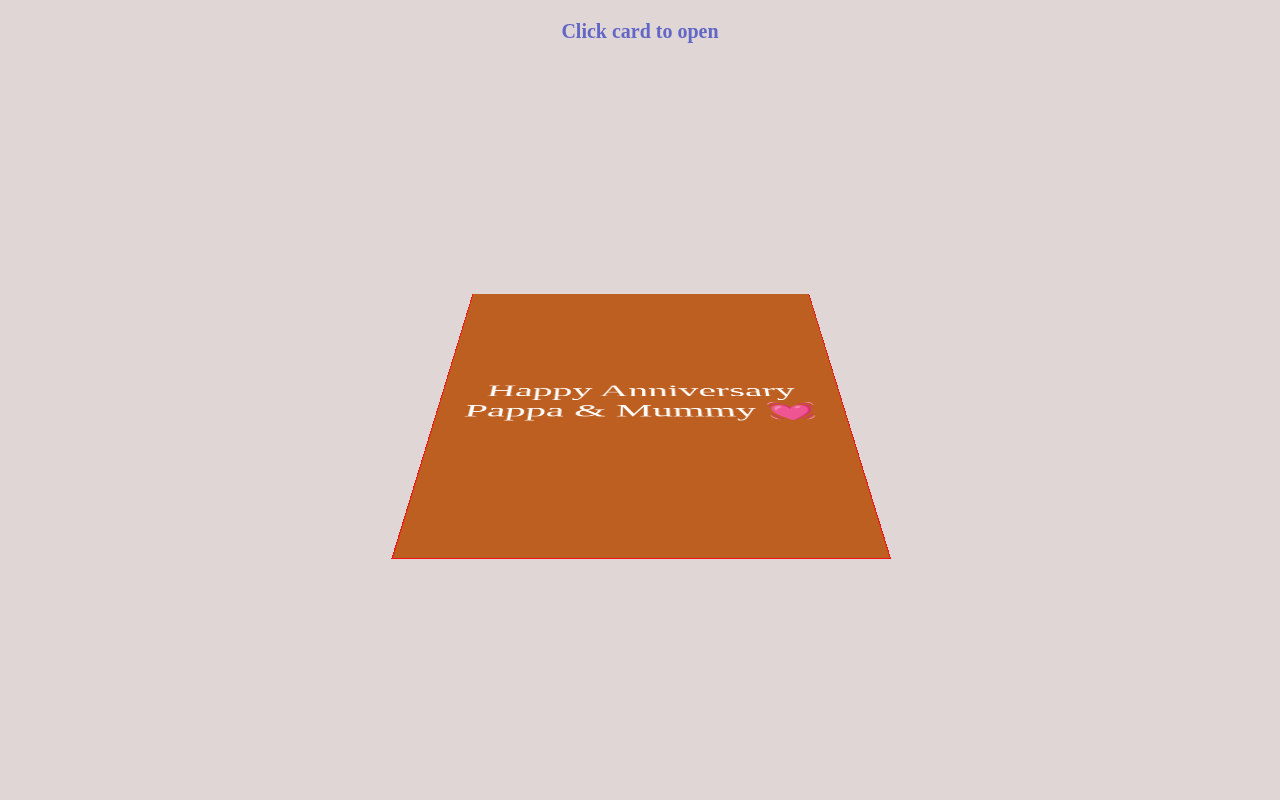
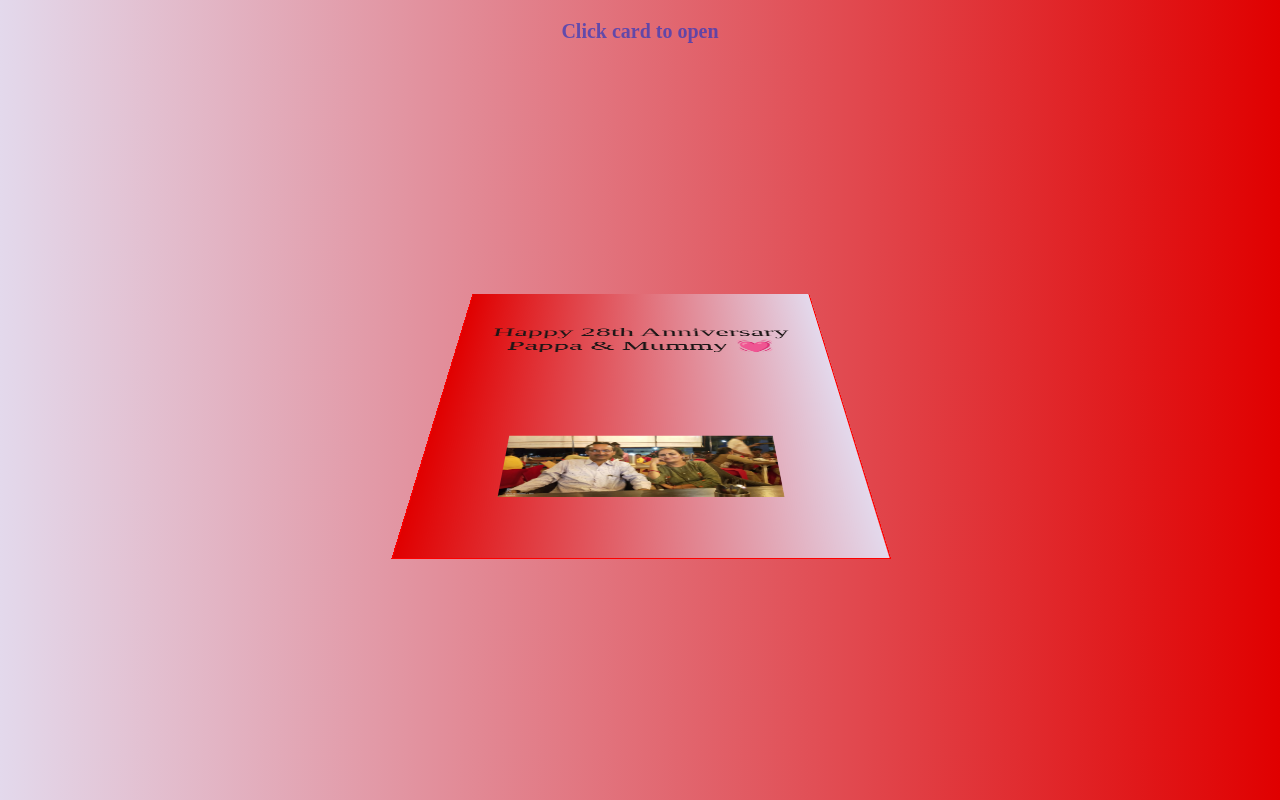
Before and after one commit to HAP28/SAP-ASP-Anniversary, a plain HTML site: page index.html in a window 1280 px wide. Drawn offline with Linux system fonts and the light colour scheme.

Commit message:
updated files

```diff
--- a/index.css
+++ b/index.css
@@ -1,13 +1,15 @@
 body {
   text-align: center;
-  background: rgb(224, 214, 214);
+  /* background: rgb(224, 214, 214); */
+  /* background-image: linear-gradient(red, yellow, green); */
+  background-image: linear-gradient(to right, #e3d9ec, #e00000);
 }
 #blink {
-                font-size: 20px;
-                font-weight: bold;
-                color: #2d38be;
-                transition: 0.5s;
-            }
+    font-size: 20px;
+    font-weight: bold;
+    color: #2d38be;
+    transition: 0.5s;
+}
 .card__container {
   cursor: pointer;
   position: absolute;
@@ -35,7 +37,7 @@ body {
   transform: rotateX(0deg);
 }
 .card__panel {
-  border: 1px solid rgb(243, 19, 19);
+  border: 1px solid rgb(255, 0, 0);
   position: absolute;
   top: 0;
   left: 0;
@@ -51,11 +53,10 @@ body {
 }
 .card__panel--front {
   backface-visibility: hidden;
-  background: #bd5f21;
-  /* background-image: linear-gradient(toright, #8e2de2, #4a00e0); */
+  background-image: linear-gradient(to right, #e00000,#e3d9ec);
   z-index: 1;
-  color: #fff;
-  font-size: 2.5rem;
+  color: rgb(28 22 22);
+  font-size: 2.1rem;
 }
 .open .card__panel--front {
   transform: rotate3d(0, 1, 0, -170deg);
@@ -69,6 +70,8 @@ body {
 }
 .card__panel--inside-right {
   border-left: none;
-  background: #fff;
+  color: rgb(28 22 22);
+  font-size: 1.2rem;
+  background-image: linear-gradient(to right, #e00000,#e3d9ec);
   z-index: -1;
 }
--- a/index.html
+++ b/index.html
@@ -4,7 +4,7 @@
 		<meta charset="UTF-8" />
 		<meta http-equiv="X-UA-Compatible" content="IE=edge" />
 		<meta name="viewport" content="width=device-width, initial-scale=1.0" />
-		<title>Document</title>
+		<title>Happy Anniversary</title>
 		<link rel="stylesheet" href="./index.css" />
 	</head>
 	<body>
@@ -13,29 +13,32 @@
 		<div class="card__container js-card-opener">
 			<div class="card">
 				<div class="card__panel card__panel--front">
-					Happy Anniversary Pappa & Mummy &#128147;
+					Happy 28th Anniversary Pappa & Mummy &#128147;
+
+					<img
+						src="./images/img3.jpeg"
+						width="250px"
+						height="120px"
+					/>
 				</div>
 				<div class="card__panel card__panel--inside-left"></div>
 				<div class="card__panel card__panel--inside-right">
 					<img
 						src="./images/img1.jpeg"
-						width="180px"
-						height="90px"
+						width="200px"
+						height="120px"
 					/>
+					<strong
+						>I wish that your anniversary will bring you many more
+						happy and loving memories. </br>
+                        May your anniversary be filled with many precious moments as you celebrate a marriage filled with love. </br>
+                        You deserve all the love and happiness in the world. </br>
+                        Happy 28th anniversary, Mummy & Pappa </br> <span style="text-align: right;">- Nidhi, Bhavya & Harshit</span></strong
+					>
 					<img
 						src="./images/img2.jpeg"
-						width="180px"
-						height="90px"
-					/>
-					<b
-						>Happy 28th Anniversary to the parents that inspire me every
-						day. Best wishes to you two for all the years to
-						come.</b
-					>
-					<img
-						src="./images/img3.jpeg"
-						width="180px"
-						height="90px"
+						width="200px"
+						height="120px"
 					/>
 				</div>
 			</div>
```
